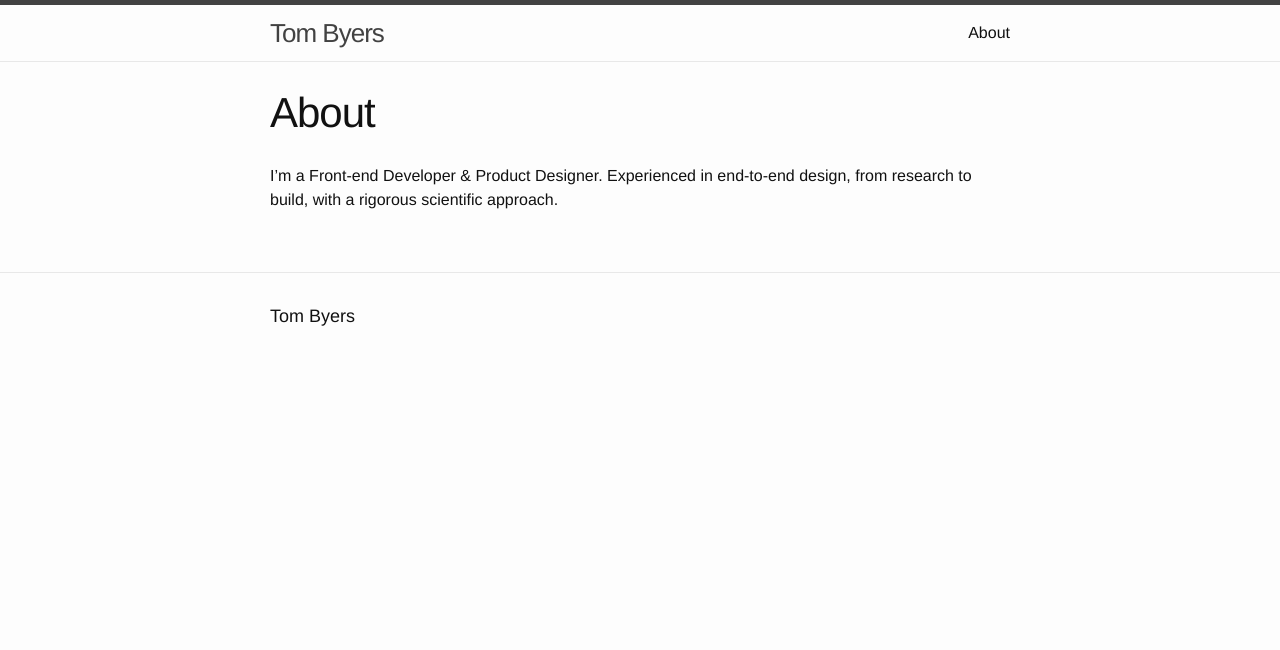
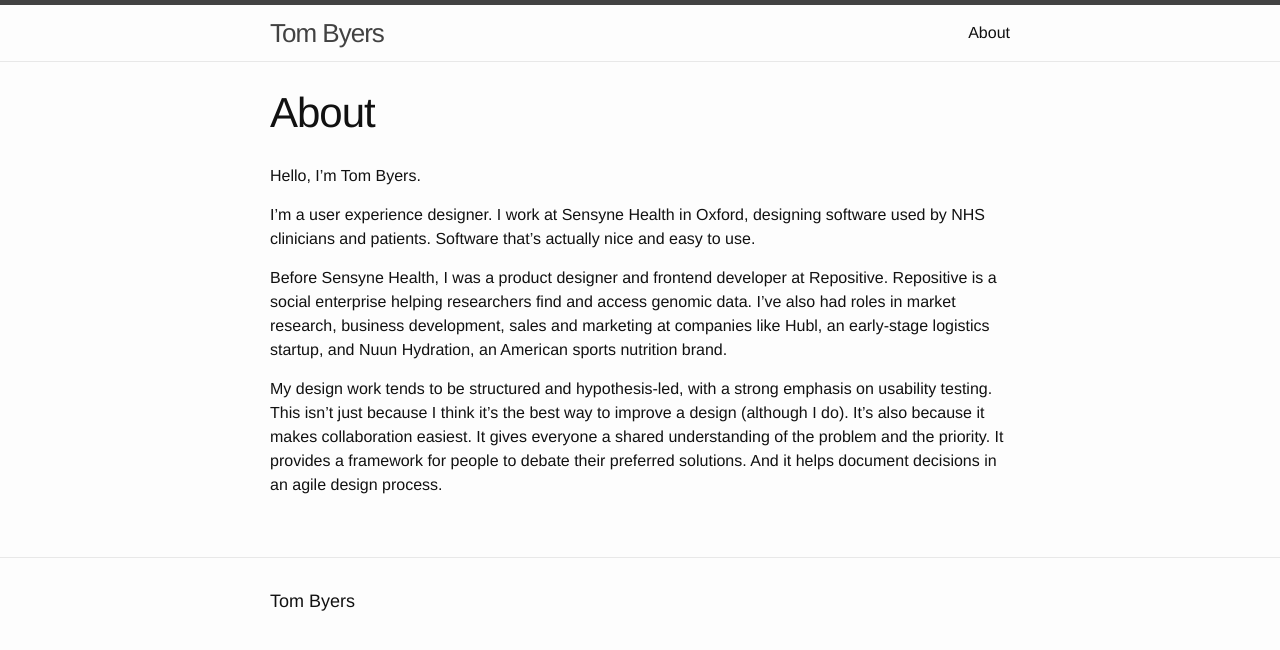
Before and after one commit to tombyers/tombyers.github.io, a Jekyll site: the page built from about.markdown, in a window 1280 px wide. Shown: the top 650 px of the page. Built offline with Jekyll 4.4.1, drawn with Linux system fonts in a browser that asks for light colours.

Commit message:
Updated About

```diff
--- a/about.markdown
+++ b/about.markdown
@@ -4,4 +4,10 @@ date: 2019-05-31 16:01:00 Z
 layout: page
 ---
 
-I'm a Front-end Developer & Product Designer. Experienced in end-to-end design, from research to build, with a rigorous scientific approach.
+Hello, I'm Tom Byers.
+
+I'm a user experience designer. I work at Sensyne Health in Oxford, designing software used by NHS clinicians and patients. Software that's actually nice and easy to use.
+
+Before Sensyne Health, I was a product designer and frontend developer at Repositive. Repositive is a social enterprise helping researchers find and access genomic data. I've also had roles in market research, business development, sales and marketing at companies like Hubl, an early-stage logistics startup, and Nuun Hydration, an American sports nutrition brand.
+
+My design work tends to be structured and hypothesis-led, with a strong emphasis on usability testing. This isn't just because I think it's the best way to improve a design (although I do). It's also because it makes collaboration easiest. It gives everyone a shared understanding of the problem and the priority. It provides a framework for people to debate their preferred solutions. And it helps document decisions in an agile design process.
```
